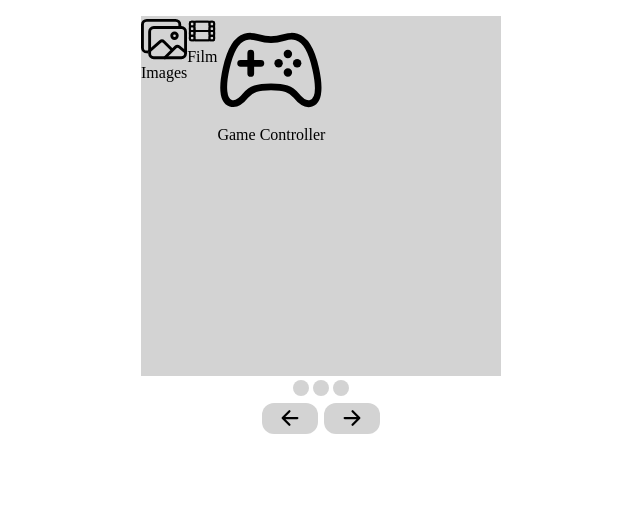
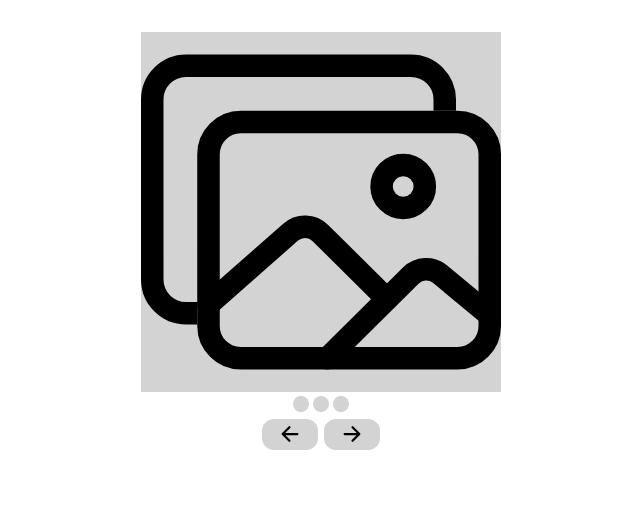
Before and after one commit to aloe-lue/image-slider, a website built with webpack: page src/index.html in a window 1280 px wide. Shown: the whole page, without its empty margins (319-959 px from the left). Built offline with nearby package versions, Linux system fonts and the light colour scheme.

Commit message:
Hide overflow elements
Add change: Sort the selector's properties with it's value,
highlight the properties and values from top to bottom.

type ctrl + shift + p to access the commands then choose sort lines
ascending.

```diff
--- a/src/image-slider-style/style.css
+++ b/src/image-slider-style/style.css
@@ -168,27 +168,27 @@ main {
 }
 
 div#image_slider_navigation {
+  background-color: #ffffff;
   display: flex;
-  background-color: #ffffff;
   padding: 0.1rem 0rem;
 }
 
 button.arrow_back > figure,
 button.arrow_forward > figure {
+  align-items: center;
   display: flex;
   flex-direction: column-reverse;
-  align-items: center;
 }
 
 button.arrow_back,
 button.arrow_forward {
   appearance: none;
-  border-width: 0px;
+  background-color: lightgray;
   border-color: white;
   border-radius: 0.75rem;
+  border-width: 0px;
+  margin: 0.1rem 0.2rem;
   padding: 0.2rem 1rem;
-  margin: 0.1rem 0.2rem;
-  background-color: lightgray;
 }
 
 button.arrow_back:active,
@@ -198,8 +198,8 @@ button.arrow_forward:active {
 
 button.arrow_forward > figure > figcaption,
 button.arrow_back > figure > figcaption {
+  position: absolute;
   scale: 0;
-  position: absolute;
 }
 
 .circles {
@@ -210,11 +210,11 @@ button.arrow_back > figure > figcaption {
 
 .circles > button {
   appearance: none;
+  background-color: lightgray;
+  border-radius: 50%;
   border: 0;
-  background-color: lightgray;
+  margin: 0 2px;
   padding: 0.5rem;
-  border-radius: 50%;
-  margin: 0 2px;
 }
 
 .circles > button.active_button {
@@ -223,10 +223,13 @@ button.arrow_back > figure > figcaption {
 
 div#image_carousel {
   align-items: center;
+  border-radius: 0.75rem;
   display: flex;
   flex-direction: column;
+  height: 500px;
+  overflow: hidden;
+  padding: 1rem;
   width: min(45ch, 100%);
-  height: 500px;
 }
 
 .hero_image {
@@ -240,3 +243,11 @@ div#image_carousel {
 .invisible_images {
   display: none;
 }
+
+.hero_image > figure > figcaption {
+  position: absolute;
+  scale: 0;
+}
+.hero_image > figure > img {
+  height: 100%;
+}
```
